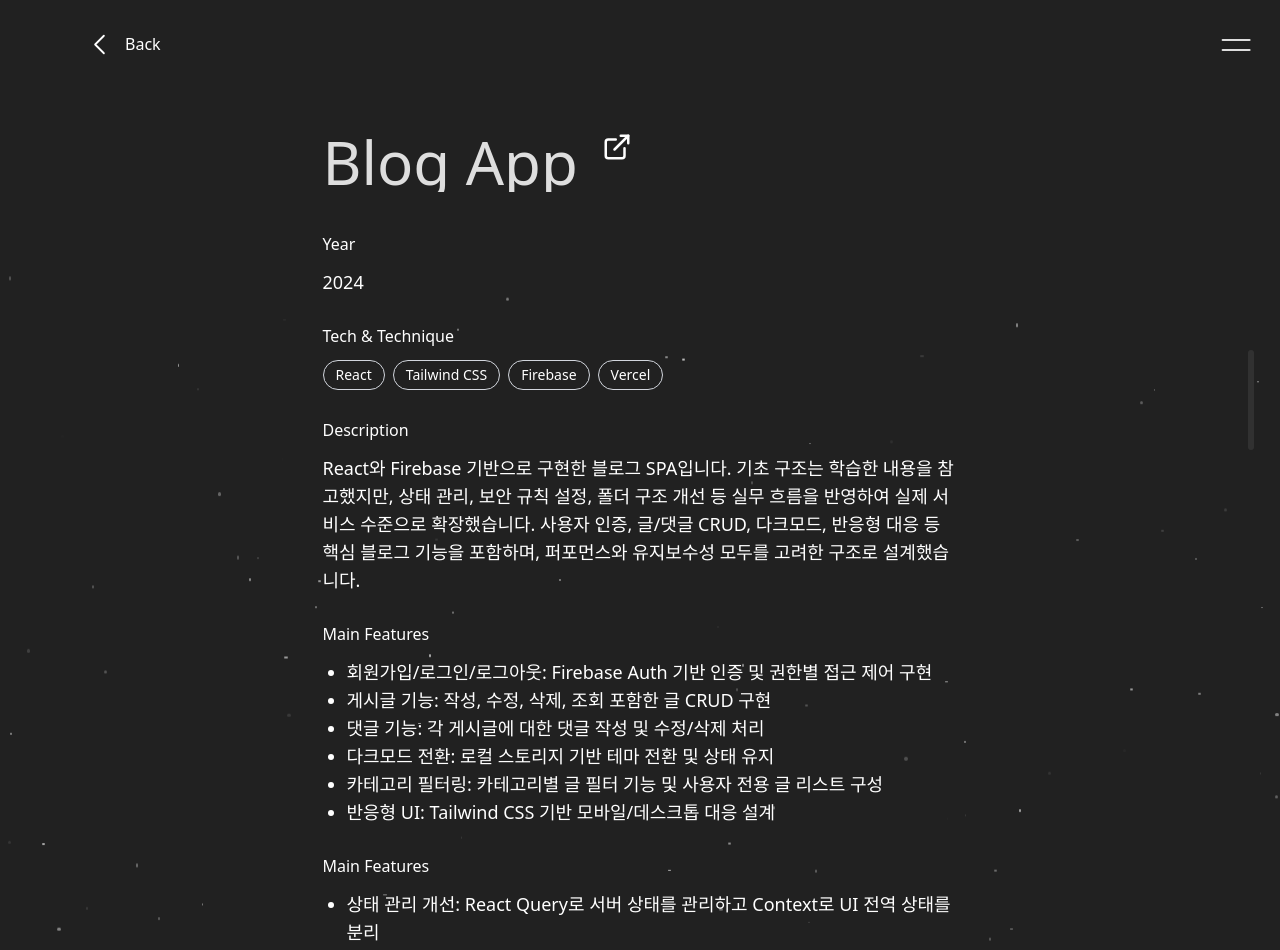
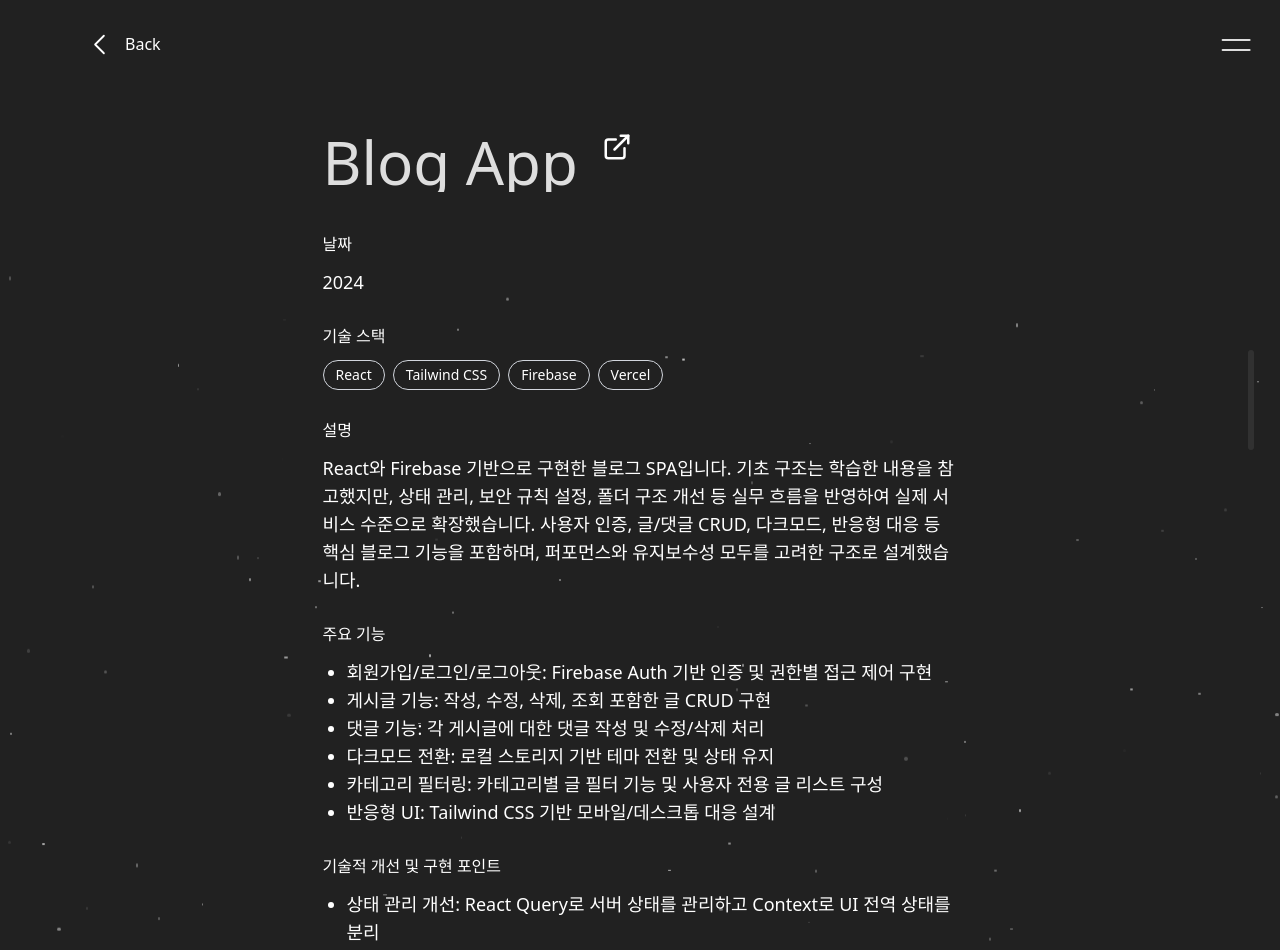
Before and after one commit to code-wave-080/portfolio, a Next.js app: page /projects/1 in a window 1280 px wide. Shown: the top 950 px of the page. Built offline with nearby package versions, Linux system fonts and the light colour scheme.

Commit message:
feat: 프로젝트 상세 페이지의 UI 텍스트를 한국어로 업데이트
현지화를 강화하기 위해 영어 라벨들을 해당하는 한국어 번역으로 교체했습니다. 이 변경으로 한국어 사용자들의 프로젝트 상세 페이지 사용자 경험이 향상됩니다.

```diff
--- a/src/app/projects/[id]/page.tsx
+++ b/src/app/projects/[id]/page.tsx
@@ -112,14 +112,14 @@ export default function ProjectPage({
                         <div className="max-w-[635px] space-y-7 pb-20 mx-auto">
                             <div className="fade-in-later">
                                 <p className="text-muted-foreground font-anton mb-3">
-                                    Year
+                                    날짜
                                 </p>
 
                                 <div className="text-lg">{project?.year}</div>
                             </div>
                             <div className="fade-in-later">
                                 <p className="text-muted-foreground font-anton mb-3">
-                                    Tech & Technique
+                                    기술 스택
                                 </p>
 
                                 <div className="inline-flex items-center gap-2 text-lg">
@@ -135,7 +135,7 @@ export default function ProjectPage({
                             </div>
                             <div className="fade-in-later">
                                 <p className="text-muted-foreground font-anton mb-3">
-                                    Description
+                                    설명
                                 </p>
 
                                 <div className="text-lg prose-xl markdown-text">
@@ -144,7 +144,7 @@ export default function ProjectPage({
                             </div>
                             <div className="fade-in-later">
                                 <p className="text-muted-foreground font-anton mb-3">
-                                    Main Features
+                                    주요 기능
                                 </p>
 
                                 <div className="text-lg prose-xl markdown-text">
@@ -155,7 +155,7 @@ export default function ProjectPage({
                             </div>
                             <div className="fade-in-later">
                                 <p className="text-muted-foreground font-anton mb-3">
-                                    Main Features
+                                    기술적 개선 및 구현 포인트
                                 </p>
 
                                 <div className="text-lg prose-xl markdown-text">
```
